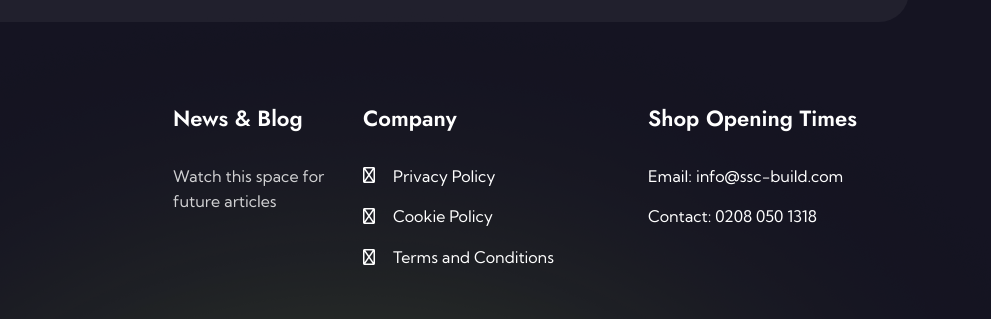
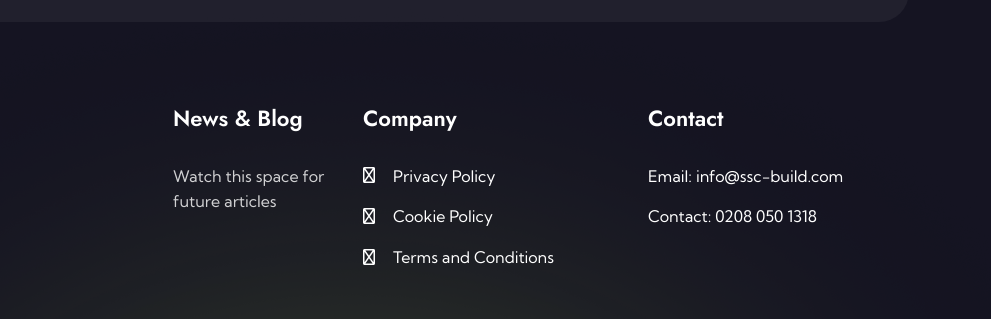
Before and after one commit to Hashim071/ssc-roofing, a plain HTML site: page index.html in a window 1280 px wide. Shown: the part 5992-6311 px from the top of the page, 289-1280 px from the left. Drawn offline with Linux system fonts and the light colour scheme.

Commit message:
updated code with new changings

```diff
--- a/index.html
+++ b/index.html
@@ -1279,7 +1279,7 @@
           </div>
           <div class="col-xxl-3 col-lg-3">
             <div class="footer-widget text-center text-lg-start ">
-              <h3 class="heading-five text-white pb-30">Shop Opening Times</h3>
+              <h3 class="heading-five text-white pb-30">Contact</h3>
               <ul class="list-unstyled">
                 <li><a href="#">Email: info@ssc-build.com</a></li>
                 <li><a href="#">Contact: 0208 050 1318</a></li>
```
